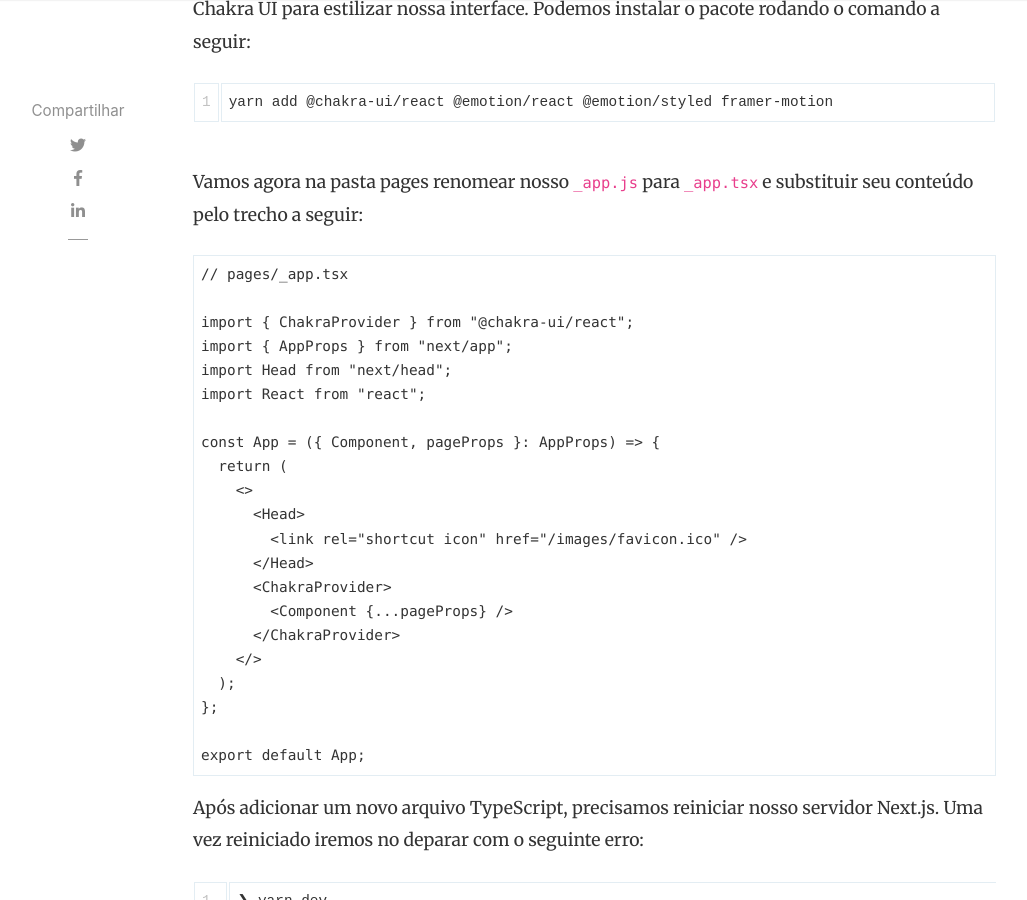
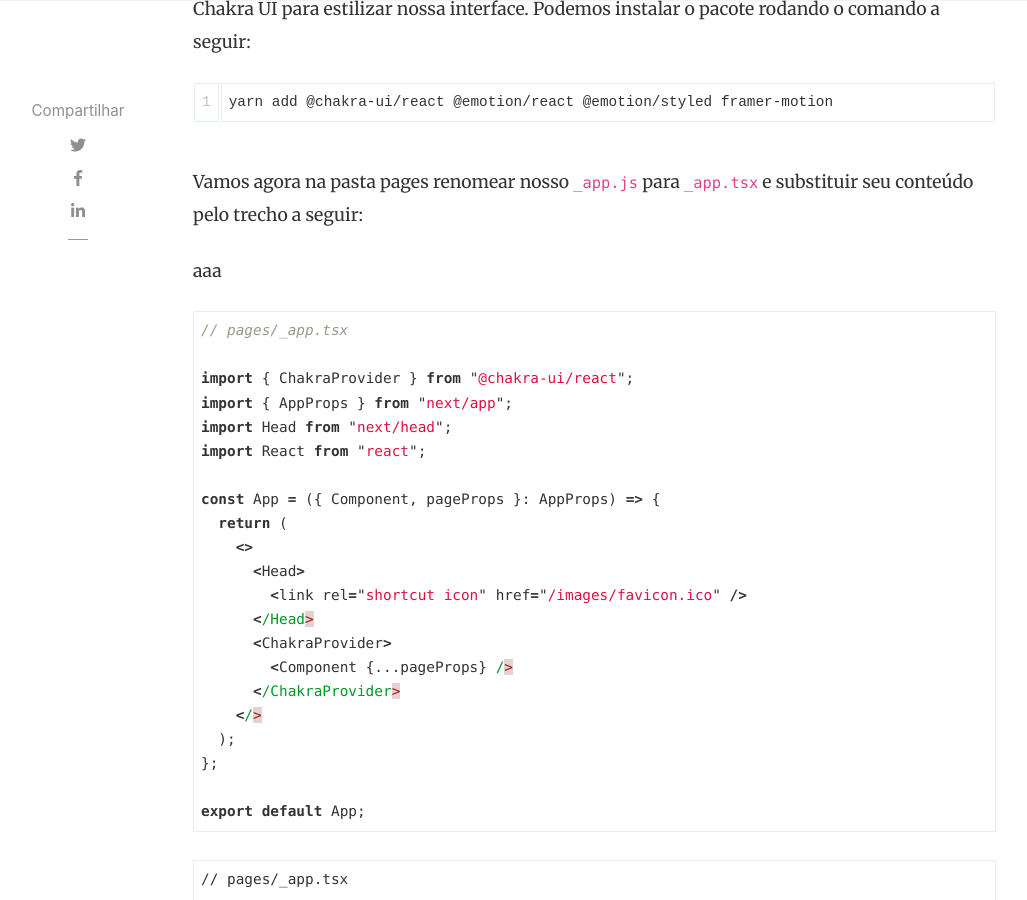
Before and after one commit to whiteduck-dev/whiteduck-dev.github.io, a Jekyll site: the page built from _posts/2021-03-05-twitter-nextjs.md, in a window 1280 px wide and 900 px high, scrolled down 5233 px. Shown: the whole window, without its empty margins (92-1119 px from the left). Built offline with Jekyll 4.4.1, drawn with Linux system fonts in a browser that asks for light colours; nearby versions of some CDN libraries; comment, search, counter and statistics services are not loaded.

Commit message:
Update 2021-03-05-twitter-nextjs.md

````diff
--- a/_posts/2021-03-05-twitter-nextjs.md
+++ b/_posts/2021-03-05-twitter-nextjs.md
@@ -139,6 +139,31 @@ yarn add @chakra-ui/react @emotion/react @emotion/styled framer-motion
 ```
 
 Vamos agora na pasta pages renomear nosso `_app.js` para `_app.tsx` e substituir seu conteúdo pelo trecho a seguir:
+
+aaa
+{% highlight JavaScript %}
+// pages/_app.tsx
+
+import { ChakraProvider } from "@chakra-ui/react";
+import { AppProps } from "next/app";
+import Head from "next/head";
+import React from "react";
+
+const App = ({ Component, pageProps }: AppProps) => {
+  return (
+    <>
+      <Head>
+        <link rel="shortcut icon" href="/images/favicon.ico" />
+      </Head>
+      <ChakraProvider>
+        <Component {...pageProps} />
+      </ChakraProvider>
+    </>
+  );
+};
+
+export default App;
+{% endhighlight %}
 
 ```JavaScript
 // pages/_app.tsx
````
